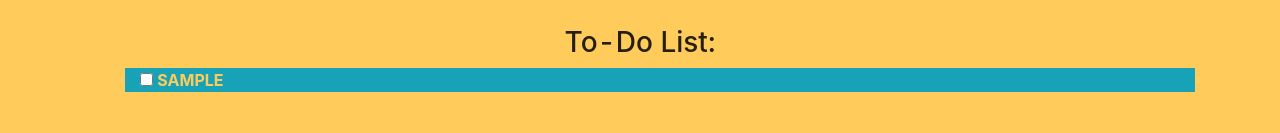
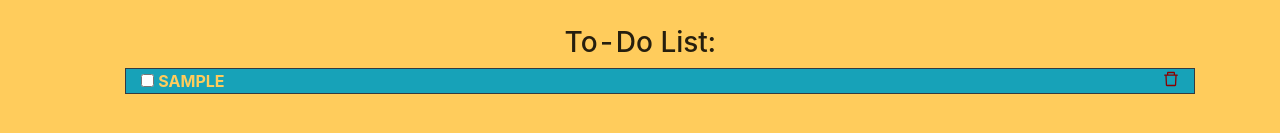
Before and after one commit to francespinosa6/Task-Management-Web-App, a React (Create React App) app: page /tasks in a window 1280 px wide. Both pictures are taken after typing "Sample" into the empty fields and a click on the button "Add". Shown: the part 189-322 px from the top of the page. Built offline with nearby package versions, Linux system fonts and the light colour scheme.

Commit message:
Added checkbox and trash icon

```diff
--- a/package.json
+++ b/package.json
@@ -4,6 +4,7 @@
   "private": true,
   "homepage": "http://francespinosa6.github.io/Task-Management-Web-App",
   "dependencies": {
+    "@ant-design/icons": "^4.6.2",
     "@testing-library/jest-dom": "^5.11.10",
     "@testing-library/react": "^11.2.6",
     "@testing-library/user-event": "^12.8.3",
--- a/src/task.js
+++ b/src/task.js
@@ -1,6 +1,7 @@
 import react, { useState, useEffect } from 'react';
 import 'antd/dist/antd.css';
-import { Button } from 'antd';
+import { Button} from 'antd';
+import { DeleteOutlined } from '@ant-design/icons';
 import 'bootstrap/dist/css/bootstrap.min.css';
 
 function Task(props) {
@@ -28,7 +29,7 @@ function Task(props) {
                     </div>
                 &nbsp; &nbsp;
                     <div>
-                        <Button style={{ paddingLeft: '3em', paddingRight: '3em', backgroundColor: '#1c94a1', fontWeight: 'bold', color: 'black', borderColor: 'black' }} onClick={addTask} >Add</Button>
+                        <Button style={{ paddingLeft: '3em', paddingRight: '3em', backgroundColor: '#1c94a1', fontWeight: 'bold', color: 'black', borderColor: 'black' }} onClick={addTask} >Add<i class="far fa-trash-alt"></i></Button>
                     </div>
                 &nbsp; &nbsp; &nbsp; &nbsp; &nbsp; &nbsp;
                 </div>
@@ -39,10 +40,10 @@ function Task(props) {
                     <ul>
                         {list.map((item, index) => {
                             return (
-                                <li className={' container bg-info text-uppercase'} style={{ listStyleType: 'none', borderColor: 'black', color: '#ffcc5c', fontWeight: 'bold', fontSize: 'medium' }} key={index} >
-                                    <input type={'checkbox'}></input>
+                                <li className={' container bg-info border border-dark text-uppercase'} style={{ listStyleType: 'none', color: '#ffcc5c', fontWeight: 'bold', fontSize: 'medium' }} key={index} >
+                                    <input type={'checkbox'} style={{ cursor: 'pointer' }}></input>
                                     &nbsp;
-                                    {item}
+                                    { item} < DeleteOutlined className={'float-right'} style={{ color: 'darkred', paddingTop: '2px' }} />
                                 </li>
                             )
                         })}
```
